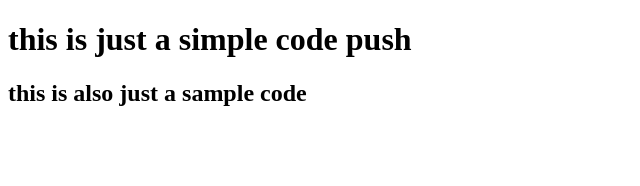
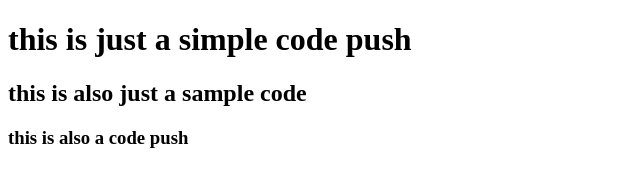
Before and after one commit to Aashu-toshh/sample-push-demo, a plain HTML site: page index.html in a window 1280 px wide. Shown: the whole page, without its empty margins (0-640 px from the left). Drawn offline with Linux system fonts and the light colour scheme.

Commit message:
added third line

```diff
--- a/index.html
+++ b/index.html
@@ -10,6 +10,7 @@
 <body>
   <h1>this is just a simple code push </h1>
   <h2>this is also just a sample code</h2>
+  <h3>this is also a code push</h3>
 
 </body>
 
```
